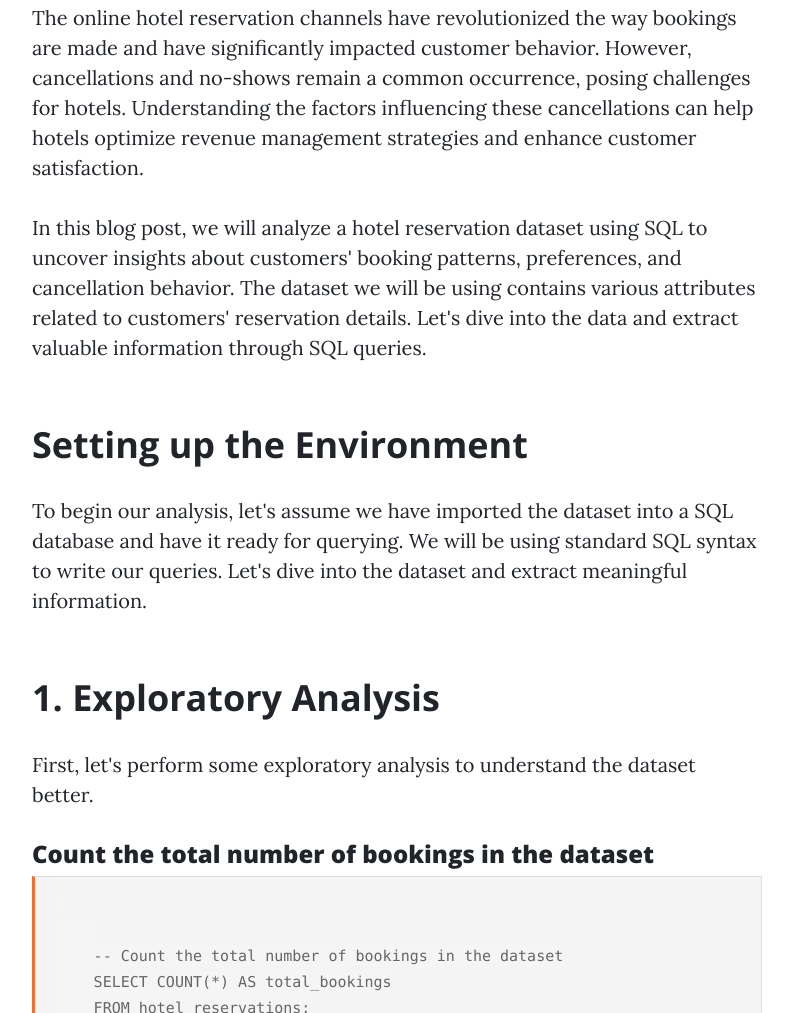
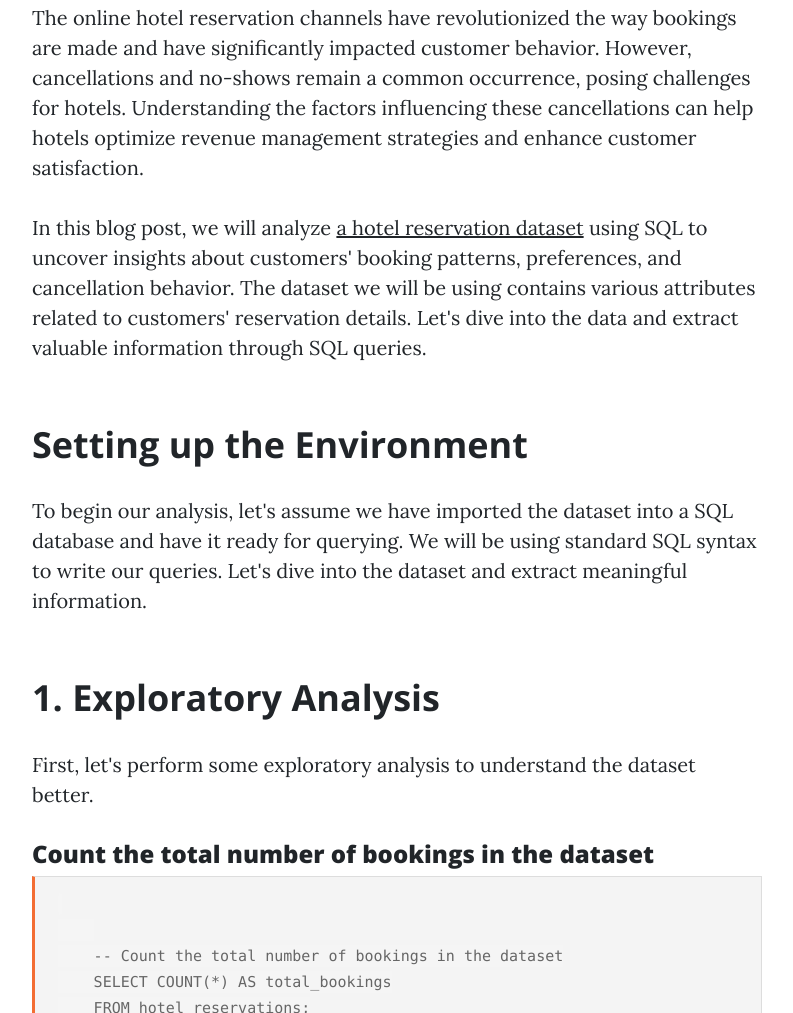
Before and after one commit to johnplakon/johnplakon.github.io, a website: page post3.html in a window 1280 px wide. Shown: the part 873-1886 px from the top of the page, without its empty margins (243-1036 px from the left). Drawn offline with nearby package versions, Linux system fonts and the light colour scheme.

Commit message:
Update post3.html

```diff
--- a/post3.html
+++ b/post3.html
@@ -107,7 +107,7 @@ pre {
   <p>
     The online hotel reservation channels have revolutionized the way bookings are made and have significantly impacted customer behavior. However, cancellations and no-shows remain a common occurrence, posing challenges for hotels. Understanding the factors influencing these cancellations can help hotels optimize revenue management strategies and enhance customer satisfaction.
   </p>
-<p>In this blog post, we will analyze a hotel reservation dataset using SQL to uncover insights about customers' booking patterns, preferences, and cancellation behavior. The dataset we will be using contains various attributes related to customers' reservation details. Let's dive into the data and extract valuable information through SQL queries.</p>
+<p>In this blog post, we will analyze <a href="https://www.kaggle.com/datasets/ahsan81/hotel-reservations-classification-dataset">a hotel reservation dataset</a> using SQL to uncover insights about customers' booking patterns, preferences, and cancellation behavior. The dataset we will be using contains various attributes related to customers' reservation details. Let's dive into the data and extract valuable information through SQL queries.</p>
   <h2 class="section-heading">Setting up the Environment</h2>
   <p>
     To begin our analysis, let's assume we have imported the dataset into a SQL database and have it ready for querying. We will be using standard SQL syntax to write our queries. Let's dive into the dataset and extract meaningful information.
```
